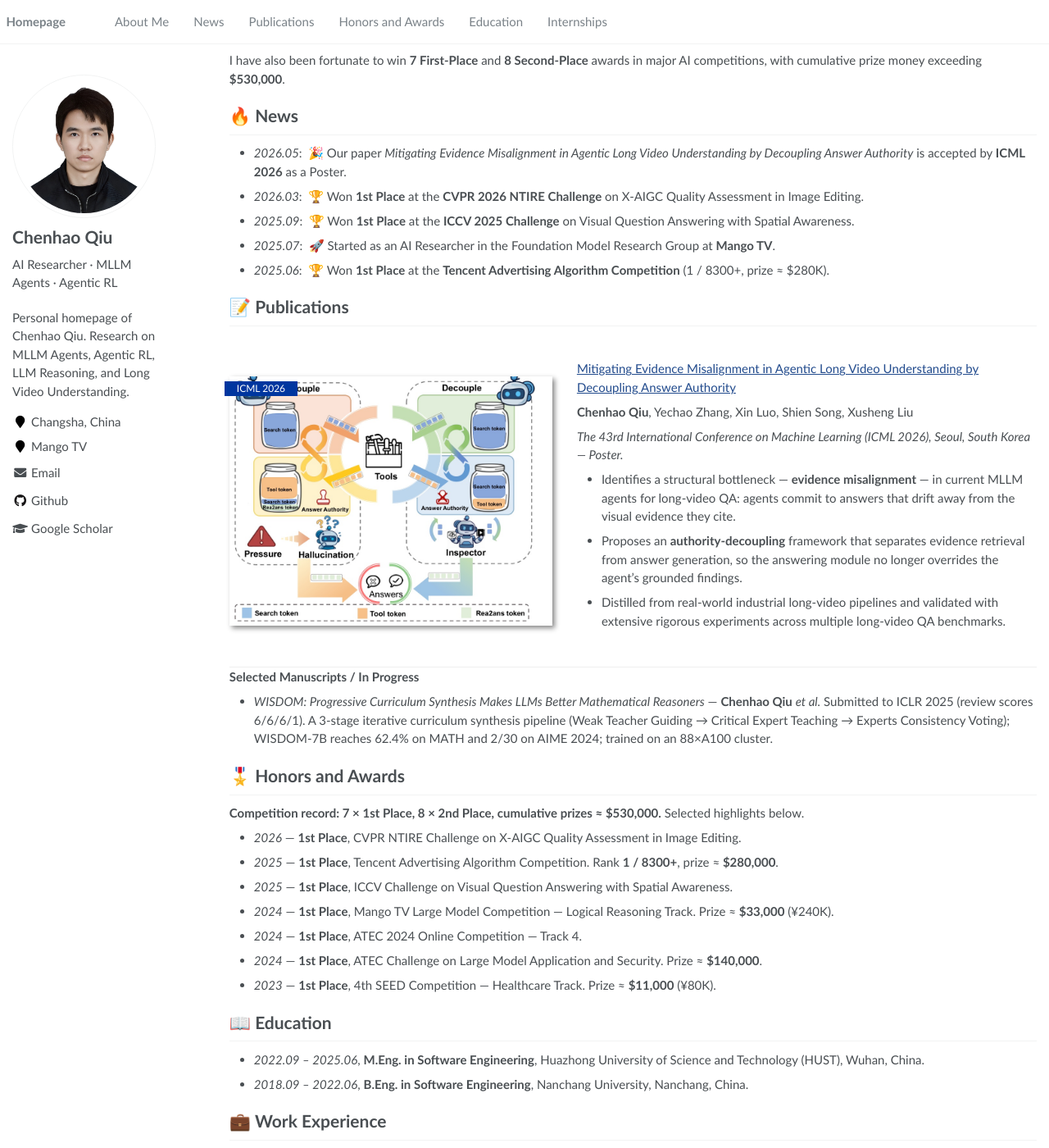
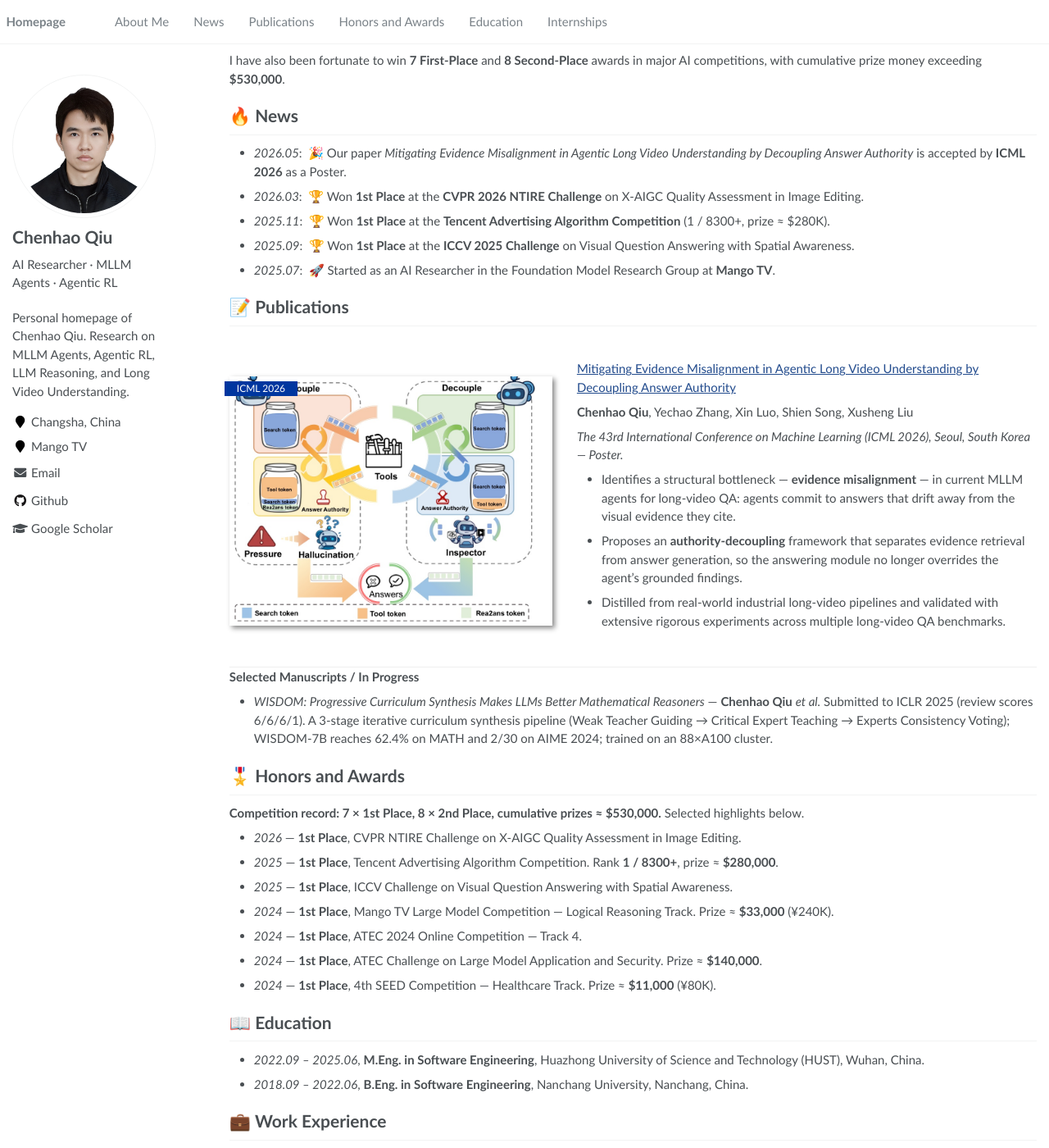
Before and after one commit to Echochef/Echochef.github.io, a Jekyll site: the page built from _pages/about.md, in a window 1280 px wide and 1400 px high, scrolled down 239 px. Shown: the whole window at 82% size. Built offline with Jekyll 4.4.1, drawn with Linux system fonts in a browser that asks for light colours.

Commit message:
Correct dates: Tencent Ads competition is 2025.11, SEED Healthcare is 2024
- News: Tencent Advertising Algorithm Competition was won in 2025.11,
  not 2025.06; reorder the entry to keep the descending timeline.
- Honors: 4th SEED Competition (Healthcare Track) was 2024, not 2023.

```diff
--- a/_pages/about.md
+++ b/_pages/about.md
@@ -22,9 +22,9 @@ I have also been fortunate to win **7 First-Place** and **8 Second-Place** award
 # 🔥 News
 - *2026.05*: &nbsp;🎉 Our paper *Mitigating Evidence Misalignment in Agentic Long Video Understanding by Decoupling Answer Authority* is accepted by **ICML 2026** as a Poster.
 - *2026.03*: &nbsp;🏆 Won **1st Place** at the **CVPR 2026 NTIRE Challenge** on X-AIGC Quality Assessment in Image Editing.
+- *2025.11*: &nbsp;🏆 Won **1st Place** at the **Tencent Advertising Algorithm Competition** (1 / 8300+, prize ≈ $280K).
 - *2025.09*: &nbsp;🏆 Won **1st Place** at the **ICCV 2025 Challenge** on Visual Question Answering with Spatial Awareness.
 - *2025.07*: &nbsp;🚀 Started as an AI Researcher in the Foundation Model Research Group at **Mango TV**.
-- *2025.06*: &nbsp;🏆 Won **1st Place** at the **Tencent Advertising Algorithm Competition** (1 / 8300+, prize ≈ $280K).
 
 # 📝 Publications
 
@@ -63,7 +63,7 @@ I have also been fortunate to win **7 First-Place** and **8 Second-Place** award
 - *2024* — **1st Place**, Mango TV Large Model Competition — Logical Reasoning Track. Prize ≈ **$33,000** (¥240K).
 - *2024* — **1st Place**, ATEC 2024 Online Competition — Track 4.
 - *2024* — **1st Place**, ATEC Challenge on Large Model Application and Security. Prize ≈ **$140,000**.
-- *2023* — **1st Place**, 4th SEED Competition — Healthcare Track. Prize ≈ **$11,000** (¥80K).
+- *2024* — **1st Place**, 4th SEED Competition — Healthcare Track. Prize ≈ **$11,000** (¥80K).
 
 # 📖 Education
 - *2022.09 – 2025.06*, **M.Eng. in Software Engineering**, Huazhong University of Science and Technology (HUST), Wuhan, China.
```
